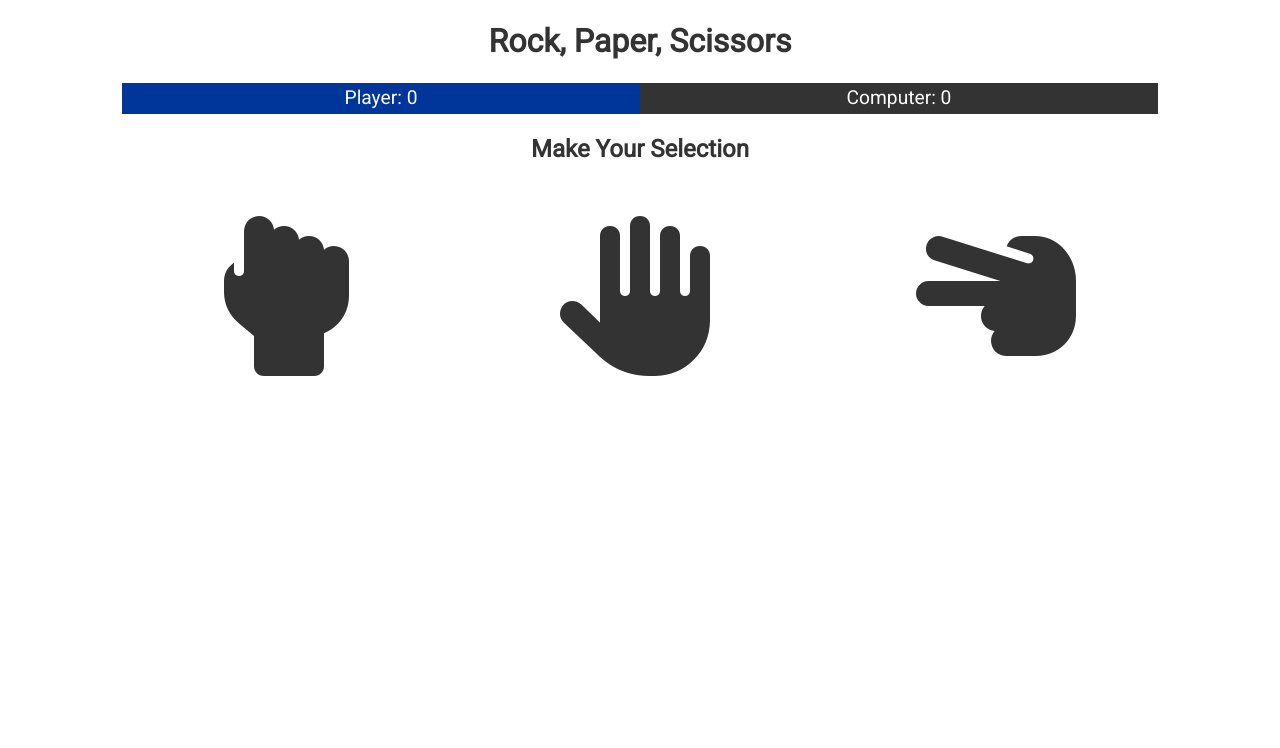
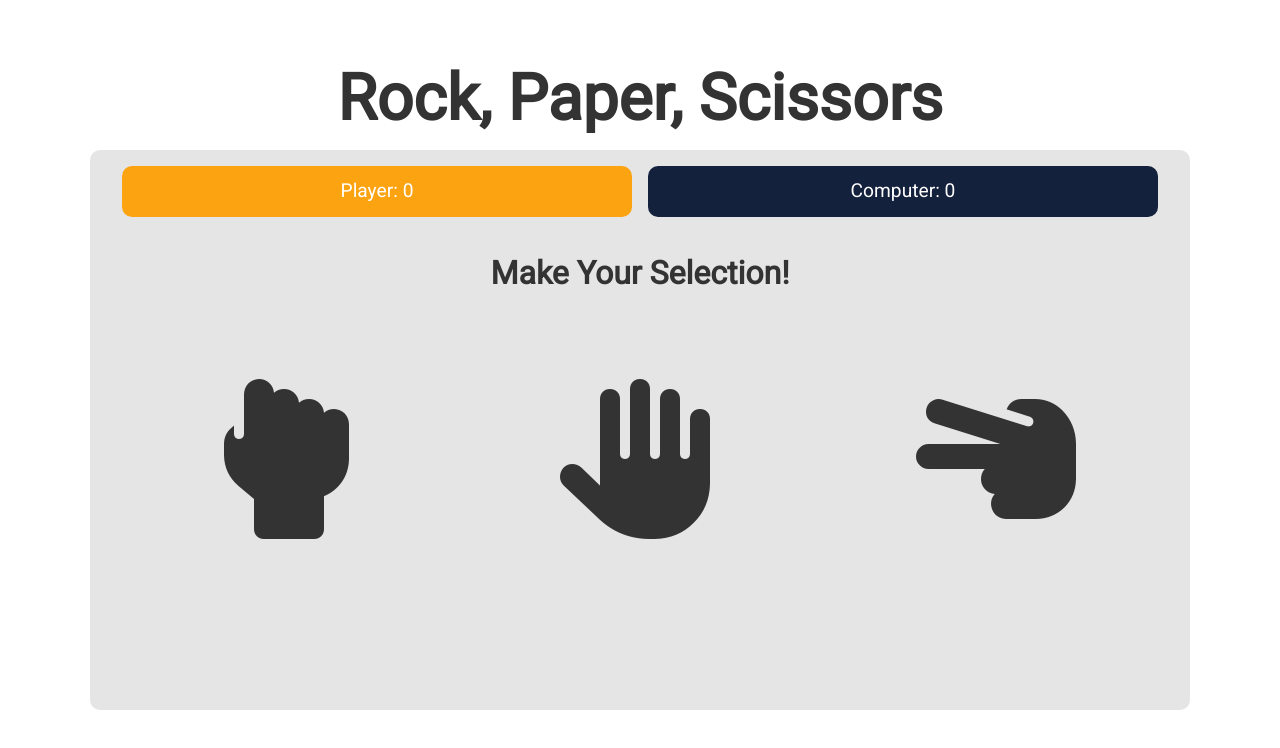
Before and after one commit to Liam-Tomas/Rock-Paper-Scissors, a plain HTML site: page index.html in a window 1280 px wide. Drawn offline with Linux system fonts and the light colour scheme.

Commit message:
More style changes

```diff
--- a/app.js
+++ b/app.js
@@ -73,7 +73,7 @@ function getWinner(p, c) {
     }
 };
 
-function showWinner(winner, computerChoice, playerChoice) {
+function showWinner(winner, computerChoice) {
     if(winner === 'player') {
         // increment player score
         scoreboard.player++
@@ -82,6 +82,7 @@ function showWinner(winner, computerChoice, playerChoice) {
         <h1 class ="text-win">You win! </h1>
         <i class="fas fa-hand-${computerChoice} fa-10x"></i>
         <p>Computer chose <strong>${computerChoice}</strong </p>
+
         `;
     } else if (winner === 'computer') {
          // increment computer score
@@ -95,7 +96,7 @@ function showWinner(winner, computerChoice, playerChoice) {
          `;
     } else  {
         result.innerHTML = `
-        <h1>Its a tie!  </h1>
+        <h1 class="text-tie">Its a tie!  </h1>
         <i class="fas fa-hand-${computerChoice} fa-10x"></i>
         <p>Computer chose <strong>${computerChoice}</strong </p>
 
@@ -110,6 +111,17 @@ function showWinner(winner, computerChoice, playerChoice) {
     modal.style.display = 'block';
 }
 
+// Restart Game
+function restartGame() {
+    scoreboard.player = 0;
+    scoreboard.computer = 0;
+    score.innerHTML = `
+    <p>Player: ${scoreboard.player}</p>
+    <p>Computer: ${scoreboard.computer}</p>
+    `
+}
+
+
 // Clear modal
 function clearModal(e) {
     if(e.target === modal) {
@@ -117,6 +129,14 @@ function clearModal(e) {
     }
 }
 
+// display player choice
+
+// function playersPick (e) {
+//     const usersChoice = e.target.id;
+//     result.innerHTML = `
+//     <p>You chose <strong>${usersChoice}</strong </p>
+//     `;
+// }
 
 // // Event Listeners (2 ways of writing it, for of or for each loop...)
 
@@ -126,4 +146,6 @@ for (let choice of choices) {
     choice.addEventListener('click', play);
 }
 
+
 window.addEventListener('click', clearModal)
+restart.addEventListener('click', restartGame);
--- a/index.html
+++ b/index.html
@@ -12,29 +12,31 @@
 </head>
 
 <body>
+    <h1 class="main-title">Rock, Paper, Scissors</h1>
     <div class="container">
         <header class="header">
-            <h1>Rock, Paper, Scissors</h1>
-            <button id="restart" class="restart-btn">Restart Game</button>
             <div id="score" class="score">
                 <p>Player: 0</p>
                 <p>Computer: 0</p>
             </div>
         </header>
-        <h2>Make Your Selection</h2>
-        <div class="choices">
-            <i id="rock" class="choice fas fa-hand-rock fa-10x"></i>
-            <i id="paper" class="choice fas fa-hand-paper fa-10x"></i>
-            <i id="scissors" class="choice fas fa-hand-scissors fa-10x"></i>
+        <div class="containerMain">
+            <h2>Make Your Selection!</h2>
+            <div class="choices">
+                <i id="rock" class="choice fas fa-hand-rock fa-10x"></i>
+                <i id="paper" class="choice fas fa-hand-paper fa-10x"></i>
+                <i id="scissors" class="choice fas fa-hand-scissors fa-10x"></i>
+            </div>
         </div>
+        <button id="restart" class="restart-btn">Restart Game</button>
     </div>
 
     <!-- Modal -->
     <div class="modal">
         <div id="result" class="modal-content">
-            <h1 class = "text-win">You Win!</h1>
+            <!-- <h1 class = "text-win">You Win!</h1>
             <i class="fas fa-hand-rock fa-10x"></i>
-            <p>Computer Chose Rock</p>
+            <p>Computer Chose Rock</p> -->
         </div>
     </div>
 
--- a/style.css
+++ b/style.css
@@ -1,11 +1,11 @@
 @import url('https://fonts.googleapis.com/css?family=Roboto');
 
 :root {
-    --primary-color: #003699;
-    --dark-color: #333333;
+    --primary-color: #fca311;
+    --dark-color: #14213d;
     --light-color: #f4f4f4;
     --lose-color: #dc3545;
-    --win-color: #28a745;
+    --win-color: #28a733;
 
 }
 
@@ -18,28 +18,51 @@
 body {
     font-family: 'Roboto', sans-serif;
     line-height: 1.6;
-    background: #fff;
-    color:#333;
+    background: #ffffff;
+    color: #333;
 }
 
 .container {
     max-width: 1100px;
+    min-height: 70vh;
     margin: auto;
     overflow: hidden;
     padding: 0 2rem;
     text-align: center;
+    background: #e5e5e5;;
+    border-radius: 10px;
+}
+
+.containerMain {
+    display: flex;
+    flex-direction: column;
+    justify-content: center;
+    min-height: 40vh;
+}
+
+.containerMain h2 {
+    font-size: 2rem;
+    margin-bottom: 2rem;
+}
+
+.main-title {
+    display: flex;
+    justify-content: center;
+    font-size: 4rem;
+    margin-top: 3rem;
 }
 
 .restart-btn {
     display:none;
     background: var(--light-color);
     color: #333;
-    padding: 0.4rem 1.3rem;
+    padding: 0.6rem 1.7rem;
     font-size: 1rem;
     cursor:pointer;
     outline:none;
     border:none;
-    margin-bottom:1rem;
+    margin-top:3rem;
+    border-radius: 10px;
 }
 
 .restart-btn:hover {
@@ -59,16 +82,24 @@ body {
 .score {
     display: grid;
     grid-template-columns: repeat(2, 1fr);
+    justify-content: center;
     font-size: 1.2rem;
     color:#fff;
+    grid-gap: 1rem;
 }
 
 .score p:first-child {
-    background: var(--primary-color)
+    background: var(--primary-color);
+    padding:10px;
+    border-radius: 10px;
+
 }
 
 .score p:last-child {
-    background: var(--dark-color)
+    background: var(--dark-color);
+    padding:10px;
+    border-radius: 10px;
+    text-align: center;
 }
 
 .choices {
@@ -77,6 +108,7 @@ body {
     grid-gap: 2rem;
     margin-top: 3rem;
     text-align: center;
+    justify-content: center;
 }
 
 .choice {
@@ -95,6 +127,9 @@ body {
     color: var(--lose-color)
 }
 
+.text-tie {
+    color: var(--primary-color)
+}
 
 
 @media(max-width: 700px) {
```
